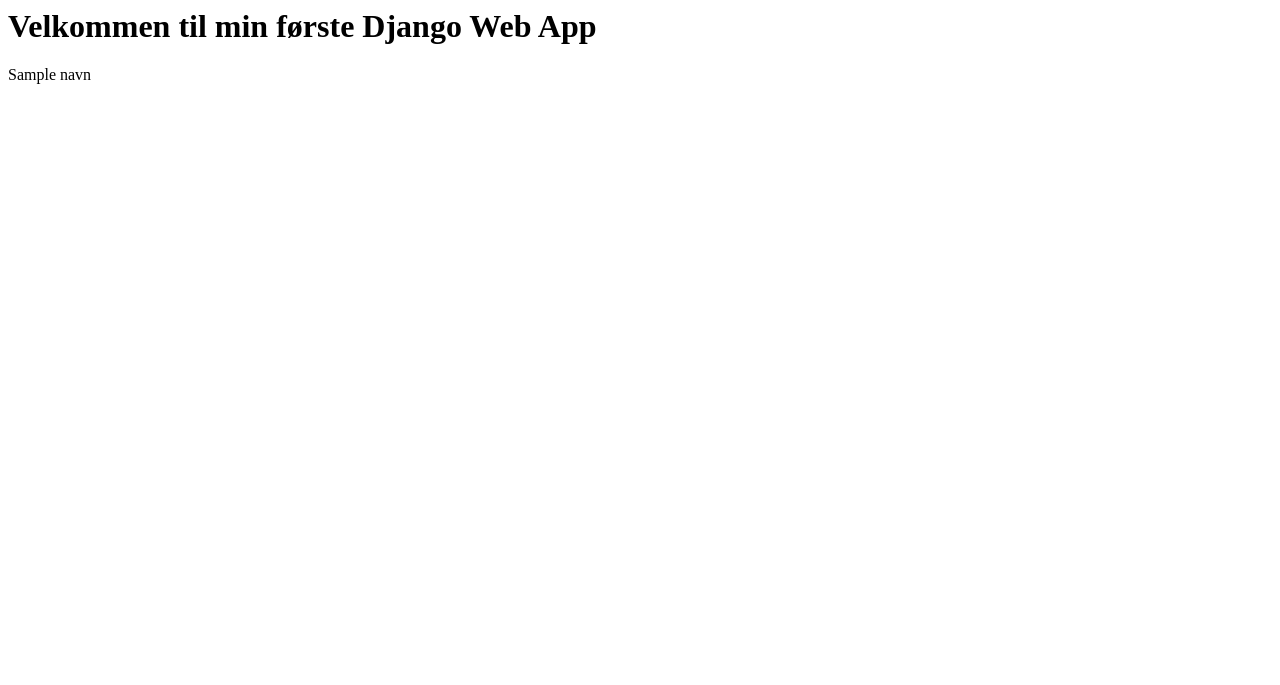
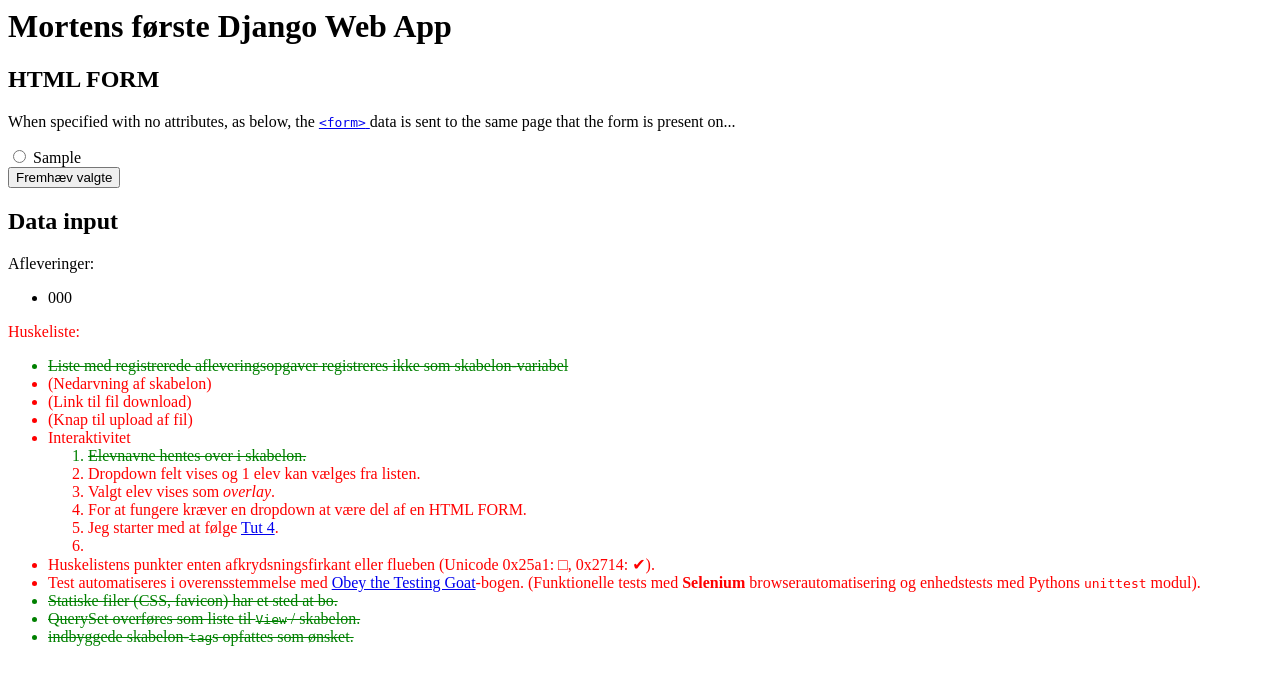
Before and after one commit to engelsmann/boxplot, a Django app: template templates/boxplot/index.html in a window 1280 px wide. Shown: the top 685 px of the page. Run offline with Django 3.2, Linux system fonts and the light colour scheme; the template is opened without the code that fills it: most values are stand-ins (such as "Sample title", 1, 10 or a date in 2020).

Commit message:
Elevnavne hentes over i skabelon.

```diff
--- a/static/style.css
+++ b/static/style.css
@@ -1,4 +1,8 @@
 /* https://docs.djangoproject.com/en/3.1/intro/tutorial06/ */
-li a {
+.todo {
+    color: red;
+}
+.done {
     color: green;
+    text-decoration: line-through;
 }
--- a/templates/boxplot/index.html
+++ b/templates/boxplot/index.html
@@ -4,11 +4,70 @@
         <meta charset="UTF-8" />
         <title>Morten Demo web app</title>
         <link rel="icon" type="image/x-icon" href="{% static 'favicon.ico' %}"/>
+        <link rel="stylesheet" type="text/css" href="{% static 'style.css' %}">
     </head>
     <body>
-        <h1>Velkommen til min første Django Web App</h1>
-        {% for klasse in latest_classes_list %}
-            <p>{{ klasse.navn }}</p>
+        <h1>Mortens første Django Web App</h1>
+        <h2>HTML FORM</h2>
+        <p>When specified with no attributes, as below, the
+        <a href="https://developer.mozilla.org/en-US/docs/Web/HTML/Element/form"
+           title="MOZILLA LEARN: The HTML <form> element represents a document section containing interactive controls for submitting information.">
+               <code>&lt;form&gt;</code>
+        </a>
+        data is sent to the same page that the form is present on...</p>
+        <!-- Fra tutorial -->
+        {% if error_message %}<p><strong>{{ error_message }}</strong></p>{% endif %}
+        <form method="post">
+        {% csrf_token %}
+        {% for samtalepartner in elev %}
+            <input type="radio"
+                   name="elev"
+                   id="elev{{ forloop.counter  }}"
+                   value="{{ samtalepartner.id }}">
+            <label for="elev{{ forloop.counter  }}">
+                {{ samtalepartner.fulde_navn }}
+            </label>
+            <br>
         {% endfor %}
+        <input type="submit" value="Fremhæv valgte">
+        </form>
+        <h2>Data input</h2>
+        <p>Afleveringer:</p>
+        <ul>
+            {% for k in seneste_aflevering_list %}
+            <li>{{ k.titel }}</li>
+            {% endfor %}
+        </ul>
+        <p class="todo">Huskeliste:</p>
+        <ul class="todo" title="To Do List" >
+           <!-- class="done" -->
+           <li class="done">Liste med registrerede afleveringsopgaver registreres ikke som skabelon-variabel</li>
+           <li class="">(Nedarvning af skabelon)</li>
+           <li class="">(Link til fil download)</li>
+           <li class="">(Knap til upload af fil)</li>
+           <li class="">Interaktivitet
+              <ol>
+                <li class="done">Elevnavne hentes over i skabelon.</li>
+                <li class="">Dropdown felt vises og 1 elev kan vælges fra listen.</li>
+                <li class="">Valgt elev vises som <i>overlay</i>.</li>
+                <li class="">For at fungere kræver en dropdown at være del af en HTML FORM.</li>
+                <li class="">Jeg starter med at følge
+                    <a href="https://docs.djangoproject.com/en/3.1/intro/tutorial04/"
+                       title="Django documentation site, tutorial 4">Tut 4</a>.
+                </li>
+                <li></li>
+              </ol>
+           </li>
+           <li class="">Huskelistens punkter enten afkrydsningsfirkant eller flueben
+               (Unicode 0x25a1: □, 0x2714: ✔).</li>
+           <li class="">Test automatiseres i overensstemmelse med
+               <a href="https://www.obeythetestinggoat.com/book/part1.harry.html">Obey the Testing Goat</a>-bogen.
+               (Funktionelle tests med <b>Selenium</b> browserautomatisering
+               og enhedstests med Pythons <code>unittest</code> modul).
+           </li>
+           <li class="done">Statiske filer (CSS, favicon) har et sted at bo.</li>
+           <li class="done">QuerySet overføres som liste til <code>View</code> / skabelon.</li>
+           <li class="done">indbyggede skabelon-<code>tag</code>s opfattes som ønsket.</li>
+        </ul>
     </body>
 </html>
```
Also changed, not shown: box_whiskers_demo/pseudocode/step2.md (+2 -1 lines), boxplot/views.py (+22 -4 lines), README.md.
